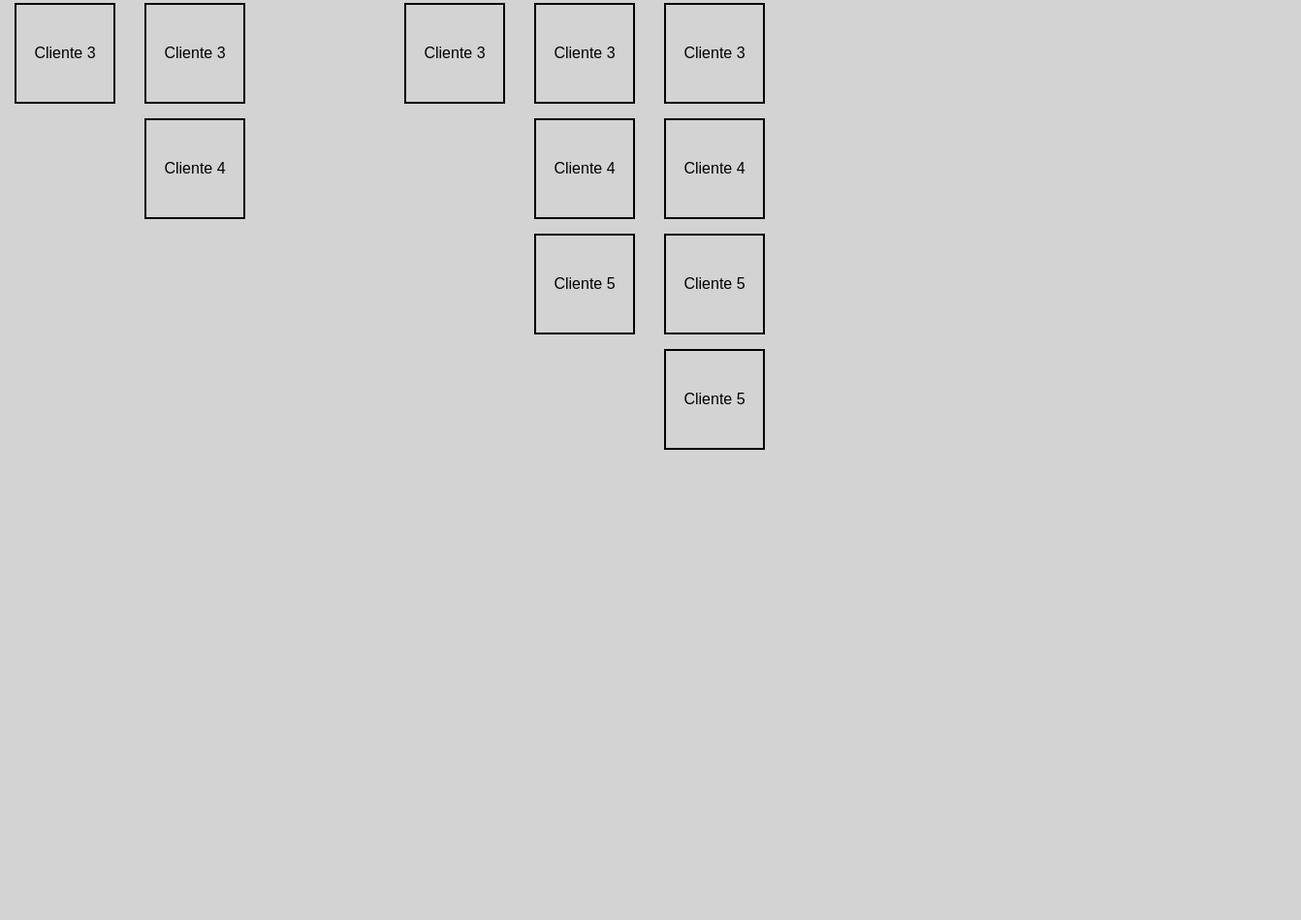
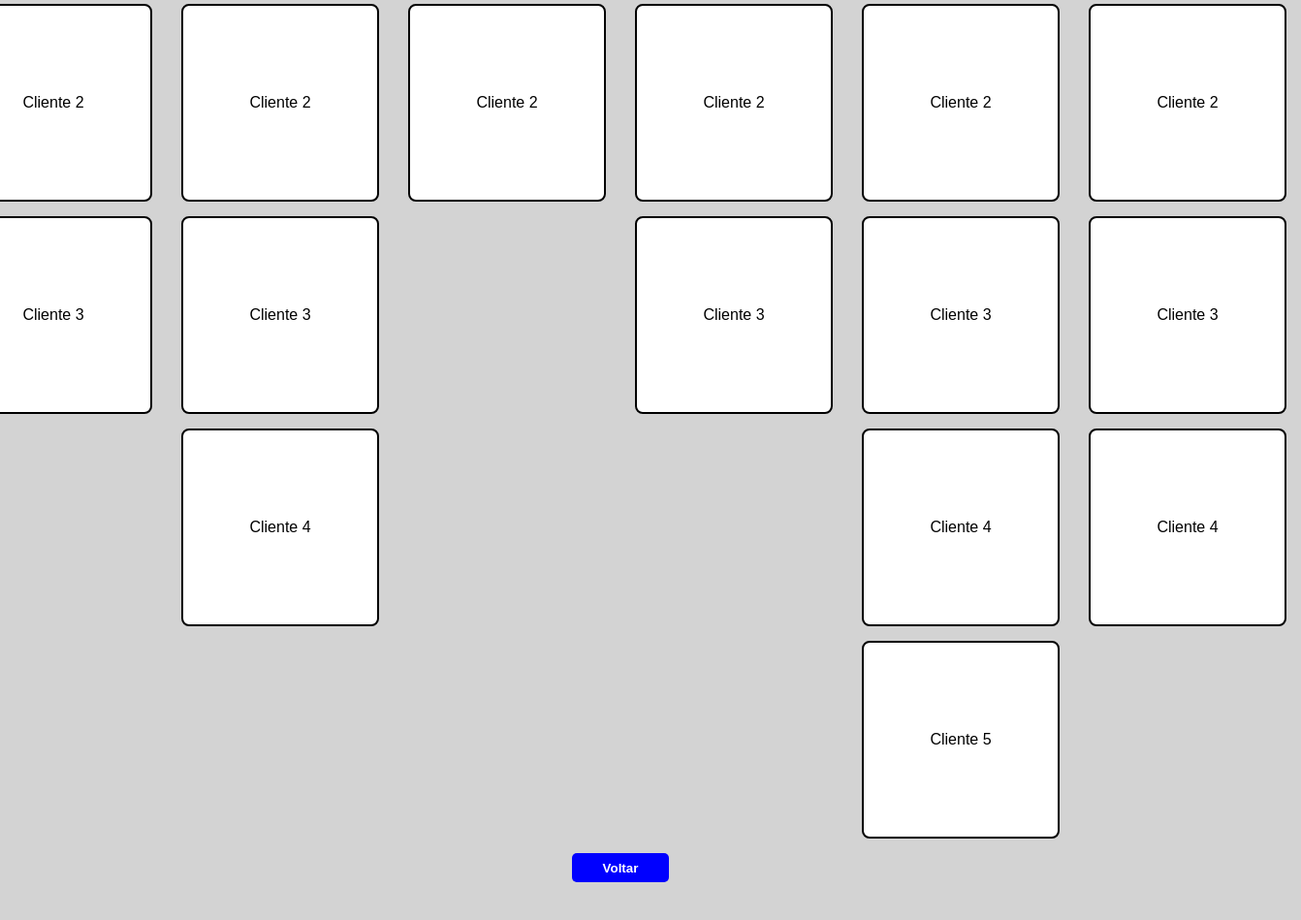
Before and after one commit to joaoppaixao/projeto-dashboard, a plain HTML site: page index.html in a window 1280 px wide. Shown: the part 345-1294 px from the top of the page at 97% size, 1342 px wide, since content can reach past the window. Before the commit the page ends 824 px from the top, so only its background shows below. Drawn offline with Linux system fonts and the light colour scheme.

Commit message:
linkei as paginas e adicionei novas funcionalidades

```diff
--- a/estilos/Login.css
+++ b/estilos/Login.css
@@ -30,6 +30,13 @@ button {
     border-radius: 5px;
     cursor: pointer;
 }
+
 button:hover {
     background: darkblue;
 }
+
+button a {
+    color: white;
+    text-decoration: none;
+    font-weight: bold;
+}
--- /dev/null
+++ b/estilos/infoCliente.css
@@ -0,0 +1,58 @@
+@charset "UTF-8";
+
+* {
+    margin: 0;
+    padding: 0;
+    font-family: Arial, Helvetica, sans-serif;
+}
+
+html, body {
+    background-color: lightgray;
+}
+
+.main-container {
+    display: flex;
+    align-items: center;
+    justify-content: center;
+    height: 100vh;
+}
+
+.info {
+    width: 400px;
+    height: 200px;
+    text-align: center;
+    padding: 20px;
+    border: 2px solid black;
+    border-radius: 8px;
+    background-color: white;
+}
+
+.info h1 {
+    font-size: 25px;
+    margin-bottom: 20px;
+}
+
+.info p {
+    text-align: justify;
+    font-size: 20px;
+    margin-bottom: 15px;
+}
+
+.info button {
+    width: 100px;
+    height: 30px;
+    cursor: pointer;
+    background-color: blue;
+    border: none;
+    border-radius: 5px;
+}
+
+.info button:hover {
+    background-color: darkblue;
+}
+
+.info a {
+    color: white;
+    font-weight: bolder;
+    text-decoration: none;
+}
--- a/estilos/style.css
+++ b/estilos/style.css
@@ -11,16 +11,18 @@ body, html {
 }
 
 .main-container {
-
+    text-align: center;
 }
 
 .main-container h1 {
-    padding: 15px;
+    padding: 25px;
     text-align: center;
 }
 
 .dash-container {
     display: flex;
+    justify-content: center;
+    height: 100;
 }
 
 .notes-container {
@@ -30,14 +32,16 @@ body, html {
 .dash {
     margin: 15px;
     border: 2px solid black;
-    width: 100px;
-    height: 100px;
+    border-radius: 8px;
+    width: 200px;
+    height: 200px;
     text-align: center;
     display: flex;
     justify-content: center;
     align-items: center;
     text-decoration: none;
     color: black;
+    background-color: white;
     transition: 0.5s;
 }
 
@@ -45,3 +49,24 @@ body, html {
     background-color: rgba(131, 131, 131, 0.381);
 
 }
+
+.main-container .button {
+    width: 100px;
+    height: 30px;
+    margin-bottom: 50px;
+    cursor: pointer;
+    background-color: blue;
+    border: none;
+    border-radius: 5px;
+    text-align: center;
+}
+
+.main-container .button:hover {
+    background-color: darkblue;
+}
+
+.button a {
+    color: white;
+    font-weight: bolder;
+    text-decoration: none;
+}
--- a/index.html
+++ b/index.html
@@ -17,7 +17,7 @@
             <div class="notes-container">
                 <h2>Segunda</h2>
                 <div class="notes">
-                    <a href="#" class="dash">Cliente 1</a>
+                    <a href="infoCliente.html" class="dash">Matheus Consolim</a>
                     <a href="#" class="dash">Cliente 2</a>
                     <a href="#" class="dash">Cliente 3</a>
                 </div>
@@ -68,11 +68,10 @@
                     <a href="#" class="dash">Cliente 2</a>
                     <a href="#" class="dash">Cliente 3</a>
                     <a href="#" class="dash">Cliente 4</a>
-                    <a href="#" class="dash">Cliente 5</a>
-                    <a href="#" class="dash">Cliente 5</a>
                 </div>
             </div>
         </div>
+        <button class="button"><a href="#">Voltar</a></button>
     </div>
 </body>
 </html>
```
Also changed, not shown: Login.html (+2 -3 lines), infoCliente.html (added, +21 -0 lines).
